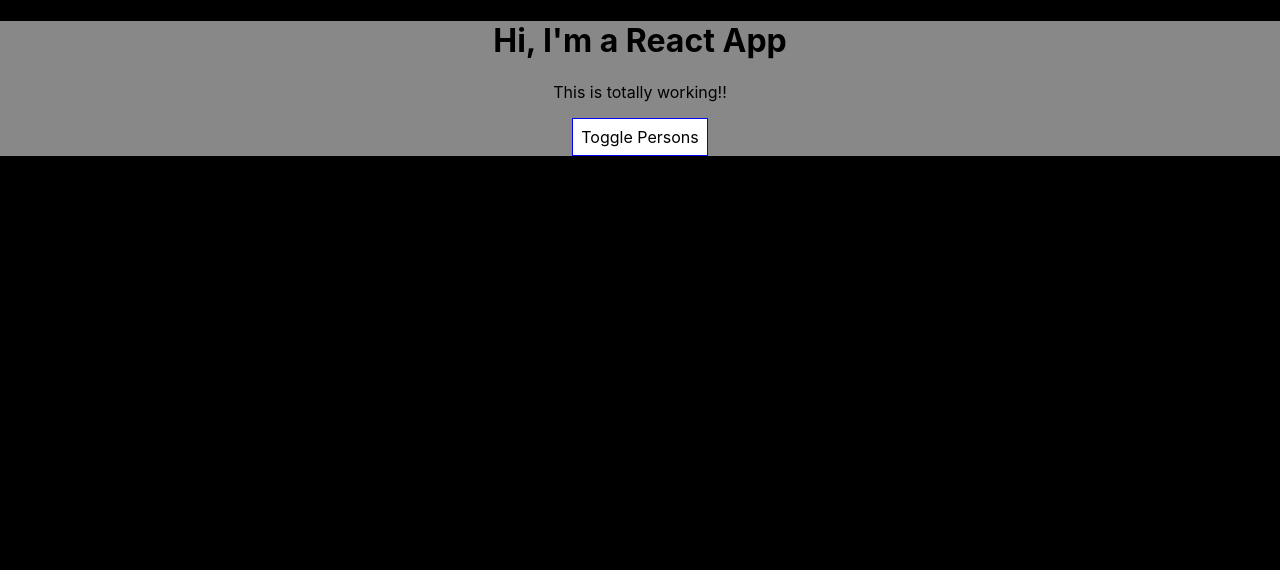
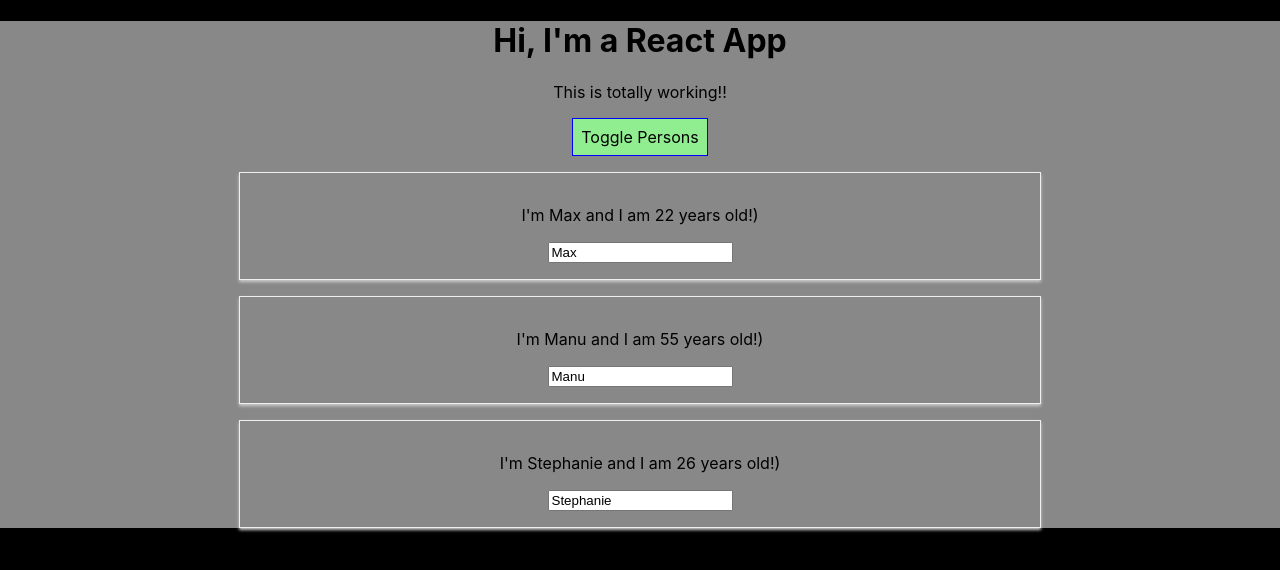
Before and after one commit to FrankStrocco/udemy_react_followAlong_code, a React (Create React App) app: page / in a window 1280 px wide. Shown: the top 570 px of the page. Built offline with nearby package versions, Linux system fonts and the light colour scheme.

Commit message:
changed the lists to be flexable. Updated Immutable states. added keys

```diff
--- a/src/App.js
+++ b/src/App.js
@@ -5,33 +5,36 @@ import Person from './Person/Person';
 class App extends Component {
   state = {
     persons: [
-      { name: 'Max', age: 22 },
-      { name: 'Manu', age: 55 },
-      { name: 'Stephanie', age: 26 }
+      { id: 'akdk3', name: 'Max', age: 22 },
+      { id: 'dkdd4', name: 'Manu', age: 55 },
+      { id: 'jjin4', name: 'Stephanie', age: 26 }
 
     ],
-    showPersons: false
+    showPersons: true
 
   }
 
-  switchNameHandler = (newName) => {
-    this.setState( {
-      persons: [
-        { name: newName, age: 28 },
-        { name: 'Manu', age: 29 },
-        { name: 'Stephanie', age: 27 }
-      ]
-    })
+  nameChangedHandler = (event, id) => {
+    const personIndex = this.state.persons.findIndex(p => {
+        return p.id === id;
+    });
+
+    const person = {
+        ...this.state.persons[personIndex]
+    };
+
+    person.name = event.target.value;
+
+    const persons = [...this.state.persons];
+    persons[personIndex] = person;
+
+    this.setState( {persons: persons} )
   }
 
-  nameChangedHandler = (event) => {
-      this.setState( {
-        persons: [
-          { name: 'Max', age: 28 },
-          { name: event.target.value, age: 29 },
-          { name: 'Stephanie', age: 26 }
-        ]
-      })
+  deletePersonHandler = (personIndex) => {
+    const persons = [...this.state.persons];
+    persons.splice(personIndex, 1);
+    this.setState({persons: persons})
   }
 
   togglePersonsHandler = () => {
@@ -41,7 +44,7 @@ class App extends Component {
 
   render() {
     const style = {
-        backgroundColor: 'white',
+        backgroundColor: 'lightgreen',
         font: 'inherit',
         border: '1px solid blue',
         padding: '8px'
@@ -52,11 +55,14 @@ class App extends Component {
     if (this.state.showPersons) {
         persons = (
             <div>
-                {this.state.persons.map(person => {
+                {this.state.persons.map((person, index) => {
                     return (
                         <Person
+                        click={() => this.deletePersonHandler(index)}
                         name={person.name}
-                        age={person.age} />
+                        age={person.age}
+                        key={person.id}
+                        changed={(event) => this.nameChangedHandler(event, person.id)}/>
                     );
                 })}
 
@@ -71,9 +77,10 @@ class App extends Component {
         <button
             style={style}
             onClick={this.togglePersonsHandler} >Toggle Persons
-            {persons}
+
+
         </button>
-
+        {persons}
 
       </div> // end main div
     );
```
